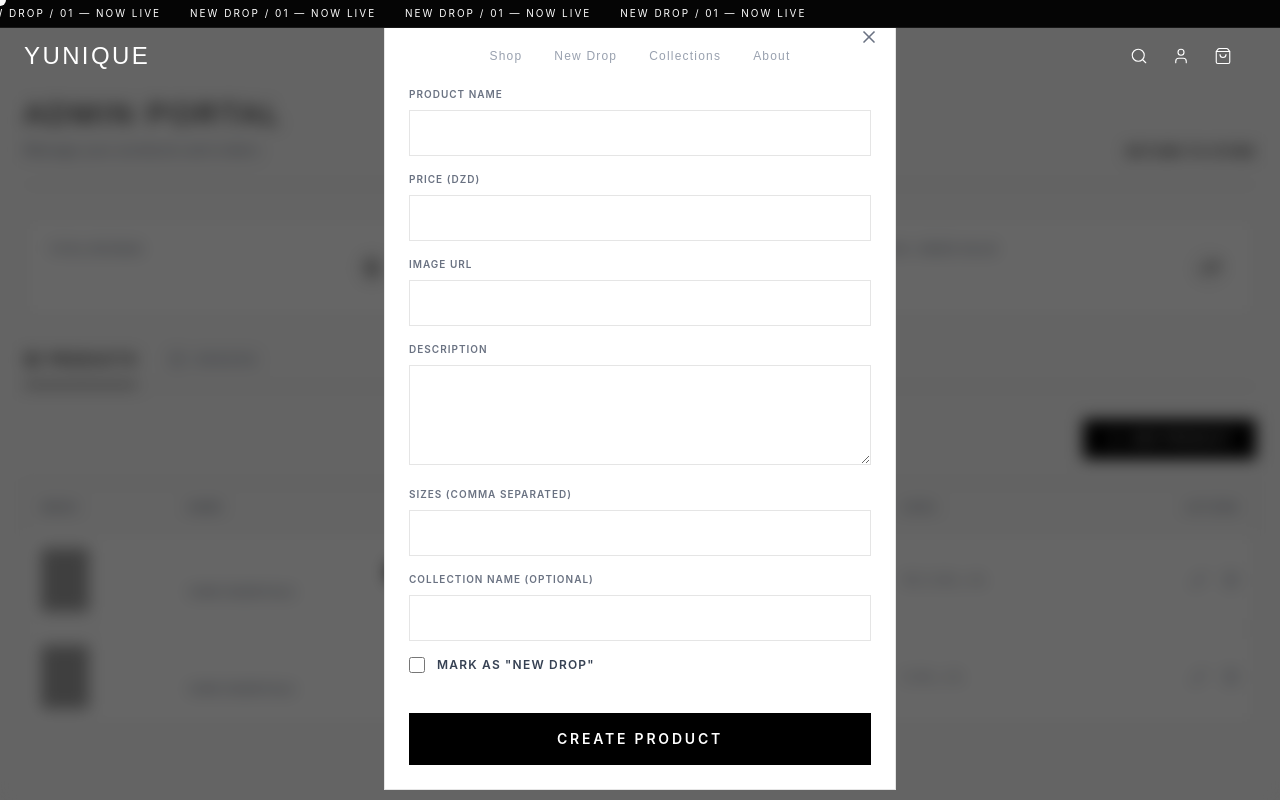
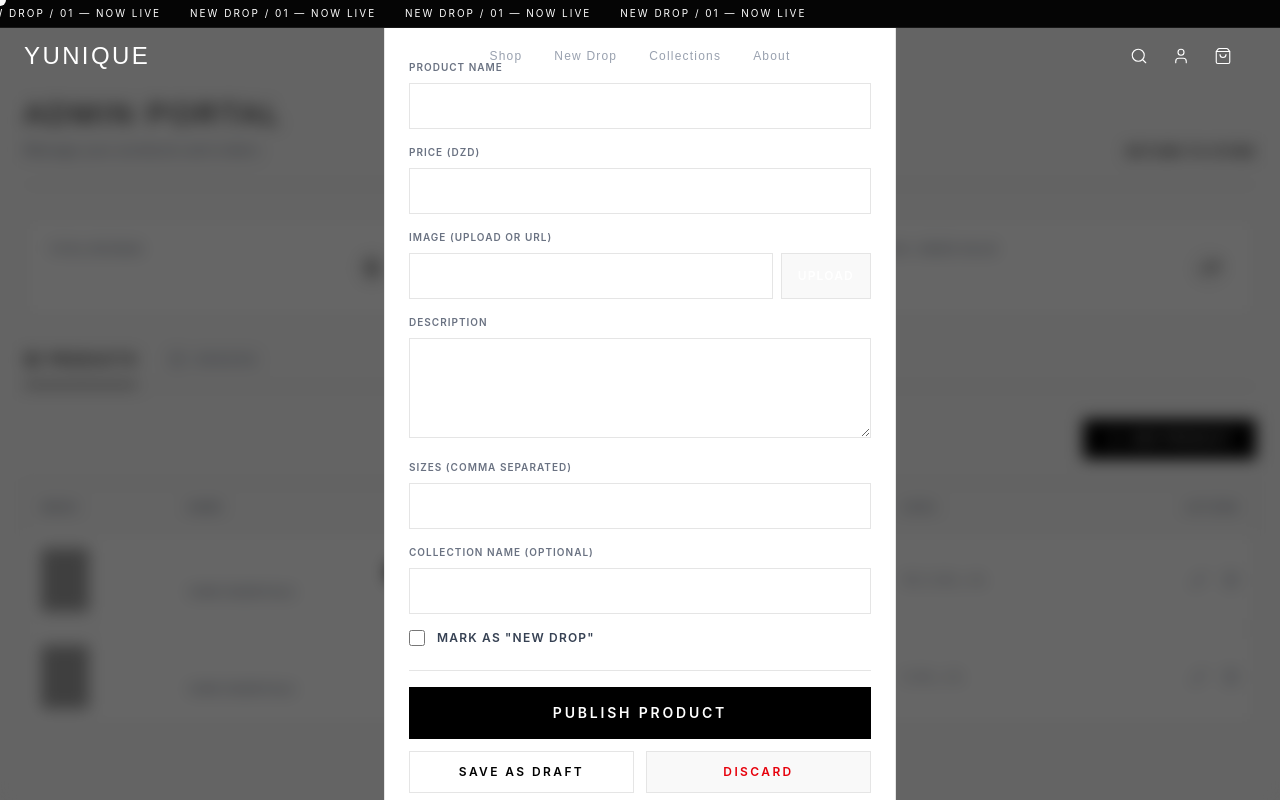
Before and after one commit to Lamarimohamed/Yunique, a React (Vite) app: page /admin in a window 1280 px wide. Both pictures are taken after a click on the button "ADD PRODUCT". Shown: the top 800 px of the page. Built offline with nearby package versions, Linux system fonts and the light colour scheme; grey boxes are pictures that could not be loaded.

Commit message:
feat: add image upload and draft support to product admin

```diff
--- a/src/components/admin/ProductModal.tsx
+++ b/src/components/admin/ProductModal.tsx
@@ -18,7 +18,8 @@ export default function ProductModal({ isOpen, onClose, onSave, product }: Produ
     description: "",
     sizes: "S, M, L",
     isNew: false,
-    collection: ""
+    collection: "",
+    isDraft: false
   })
 
   useEffect(() => {
@@ -30,7 +31,8 @@ export default function ProductModal({ isOpen, onClose, onSave, product }: Produ
         description: product.description,
         sizes: product.sizes.join(", "),
         isNew: product.isNew || false,
-        collection: product.collection || ""
+        collection: product.collection || "",
+        isDraft: product.isDraft || false
       })
     } else {
       setFormData({
@@ -40,10 +42,22 @@ export default function ProductModal({ isOpen, onClose, onSave, product }: Produ
         description: "",
         sizes: "S, M, L",
         isNew: false,
-        collection: ""
+        collection: "",
+        isDraft: false
       })
     }
   }, [product, isOpen])
+
+  const handleImageUpload = (e: React.ChangeEvent<HTMLInputElement>) => {
+    const file = e.target.files?.[0]
+    if (file) {
+      const reader = new FileReader()
+      reader.onloadend = () => {
+        setFormData(prev => ({ ...prev, image: reader.result as string }))
+      }
+      reader.readAsDataURL(file)
+    }
+  }
 
   const handleSubmit = (e: React.FormEvent) => {
     e.preventDefault()
@@ -54,7 +68,8 @@ export default function ProductModal({ isOpen, onClose, onSave, product }: Produ
       description: formData.description,
       sizes: formData.sizes.split(",").map(s => s.trim()).filter(Boolean),
       isNew: formData.isNew,
-      collection: formData.collection
+      collection: formData.collection,
+      isDraft: formData.isDraft
     })
     onClose()
   }
@@ -113,15 +128,26 @@ export default function ProductModal({ isOpen, onClose, onSave, product }: Produ
             </div>
             <div>
               <label className="block text-[10px] font-semibold tracking-widest uppercase text-gray-500 mb-2">
-                Image URL
+                Image (Upload or URL)
               </label>
+              <div className="flex gap-2">
                 <input
-                required
                   type="url"
                   value={formData.image}
                   onChange={e => setFormData({ ...formData, image: e.target.value })}
-                className="w-full p-3 bg-white border border-[#E5E5E5] text-sm focus:outline-none focus:border-black"
+                  placeholder="https://..."
+                  className="flex-1 p-3 bg-white border border-[#E5E5E5] text-sm focus:outline-none focus:border-black"
                 />
+                <label className="bg-[#F9F9F9] border border-[#E5E5E5] px-4 flex items-center justify-center cursor-pointer hover:bg-gray-100 transition-colors text-xs font-semibold tracking-widest uppercase">
+                  Upload
+                  <input type="file" accept="image/*" onChange={handleImageUpload} className="hidden" />
+                </label>
+              </div>
+              {formData.image && (
+                <div className="mt-3 w-20 h-24 border border-[#E5E5E5] relative">
+                  <img src={formData.image} alt="Preview" className="w-full h-full object-cover" />
+                </div>
+              )}
             </div>
             <div>
               <label className="block text-[10px] font-semibold tracking-widest uppercase text-gray-500 mb-2">
@@ -170,12 +196,31 @@ export default function ProductModal({ isOpen, onClose, onSave, product }: Produ
                 Mark as "New Drop"
               </label>
             </div>
+            <div className="flex flex-col gap-3 mt-6 pt-4 border-t border-[#E5E5E5]">
               <button
                 type="submit"
-              className="w-full py-4 bg-black text-white text-sm font-sans font-semibold tracking-[0.2em] uppercase hover:bg-gray-800 transition-colors mt-6"
+                onClick={() => setFormData(prev => ({ ...prev, isDraft: false }))}
+                className="w-full py-4 bg-black text-white text-sm font-sans font-semibold tracking-[0.2em] uppercase hover:bg-gray-800 transition-colors"
               >
-              {product ? "Save Changes" : "Create Product"}
+                {product && !product.isDraft ? "Save Changes" : "Publish Product"}
               </button>
+              <div className="flex gap-3">
+                <button
+                  type="submit"
+                  onClick={() => setFormData(prev => ({ ...prev, isDraft: true }))}
+                  className="flex-1 py-3 bg-white border border-[#E5E5E5] text-black text-xs font-sans font-semibold tracking-[0.2em] uppercase hover:border-black transition-colors"
+                >
+                  Save as Draft
+                </button>
+                <button
+                  type="button"
+                  onClick={onClose}
+                  className="flex-1 py-3 bg-[#F9F9F9] border border-[#E5E5E5] text-red-600 text-xs font-sans font-semibold tracking-[0.2em] uppercase hover:border-red-600 transition-colors"
+                >
+                  Discard
+                </button>
+              </div>
+            </div>
           </form>
         </motion.div>
       </motion.div>
--- a/src/context/DataContext.tsx
+++ b/src/context/DataContext.tsx
@@ -9,6 +9,7 @@ export type Product = {
   sizes: string[]
   isNew?: boolean
   collection?: string
+  isDraft?: boolean
 }
 
 export type Order = {
--- a/src/pages/Shop.tsx
+++ b/src/pages/Shop.tsx
@@ -12,15 +12,15 @@ export default function Shop() {
   const isCollectionsRoute = location.pathname.includes("/collections")
 
   let pageTitle = "SHOP"
-  let displayProducts = products
+  let displayProducts = products.filter(p => !p.isDraft)
 
   if (isDropRoute) {
     pageTitle = "NEW DROP"
-    displayProducts = products.filter(p => p.isNew)
+    displayProducts = displayProducts.filter(p => p.isNew)
   } else if (isCollectionsRoute) {
     pageTitle = "COLLECTIONS"
     // Show products that are part of any collection
-    displayProducts = products.filter(p => p.collection)
+    displayProducts = displayProducts.filter(p => p.collection)
   }
 
   const filters = [
--- a/src/pages/admin/AdminDashboard.tsx
+++ b/src/pages/admin/AdminDashboard.tsx
@@ -163,7 +163,8 @@ export default function AdminDashboard() {
                       </td>
                       <td className="p-4 text-sm font-semibold uppercase tracking-wider">
                         {product.name}
-                        {product.isNew && <span className="ml-2 inline-block bg-black text-white text-[8px] px-1.5 py-0.5 align-middle">NEW</span>}
+                        {product.isDraft && <span className="ml-2 inline-block bg-yellow-400 text-yellow-900 text-[8px] px-1.5 py-0.5 align-middle font-bold">DRAFT</span>}
+                        {product.isNew && !product.isDraft && <span className="ml-2 inline-block bg-black text-white text-[8px] px-1.5 py-0.5 align-middle">NEW</span>}
                         {product.collection && <span className="block mt-1 text-[10px] text-gray-500 font-sans tracking-widest">{product.collection}</span>}
                       </td>
                       <td className="p-4 text-sm font-sans tracking-widest">{product.price.toLocaleString()} DZD</td>
```
Lines whose indentation alone changed are shown as unchanged.
